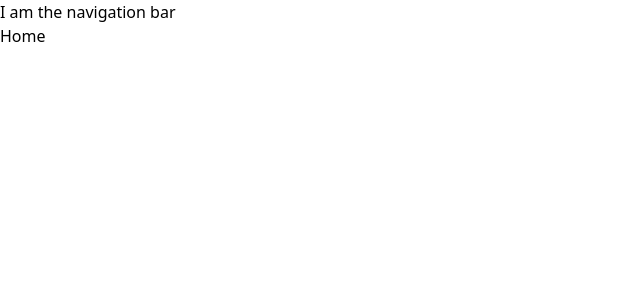
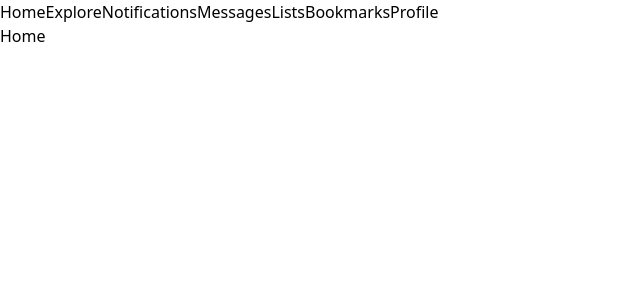
Before and after one commit to bogdancaliman/laughing-pancake, a React (Vite) app: page / in a window 1280 px wide. Shown: the top 300 px of the page, without its empty margins (0-640 px from the left). Built offline with nearby package versions, Linux system fonts and the light colour scheme.

Commit message:
refac: Added Link component to the navigation component and small changes

```diff
--- a/src/App.tsx
+++ b/src/App.tsx
@@ -1,4 +1,4 @@
-import { Routes, Route, Outlet } from "react-router-dom";
+import { Routes, Route } from "react-router-dom";
 
 import Home from "./routes/home/home.component";
 import Messages from "./routes/messages/messages.component";
@@ -8,15 +8,7 @@ import Lists from "./routes/lists/lists.component";
 import Notifications from "./routes/notifications/notifications.component";
 import Profile from "./routes/profile/profile.component";
 import NotFound from "./routes/not-found/not-found.component";
-
-const Navigation = () => {
-  return (
-    <div>
-      <h1>I am the navigation bar</h1>
-      <Outlet />
-    </div>
-  );
-};
+import Navigation from "./components/navigation/navigation.components";
 
 
 function App() {
--- /dev/null
+++ b/src/components/navigation/navigation.components.tsx
@@ -0,0 +1,20 @@
+import { Link, Outlet } from "react-router-dom";
+
+function Navigation() {
+  return (
+    <>
+      <div>
+        <Link to="/">Home</Link>
+        <Link to="/explore">Explore</Link>
+        <Link to="/notifications">Notifications</Link>
+        <Link to="/messages">Messages</Link>
+        <Link to="lists">Lists</Link>
+        <Link to="/bookmarks">Bookmarks</Link>
+        <Link to="/profile">Profile</Link>
+      </div>
+      <Outlet />
+    </>
+  );
+}
+
+export default Navigation;
```
